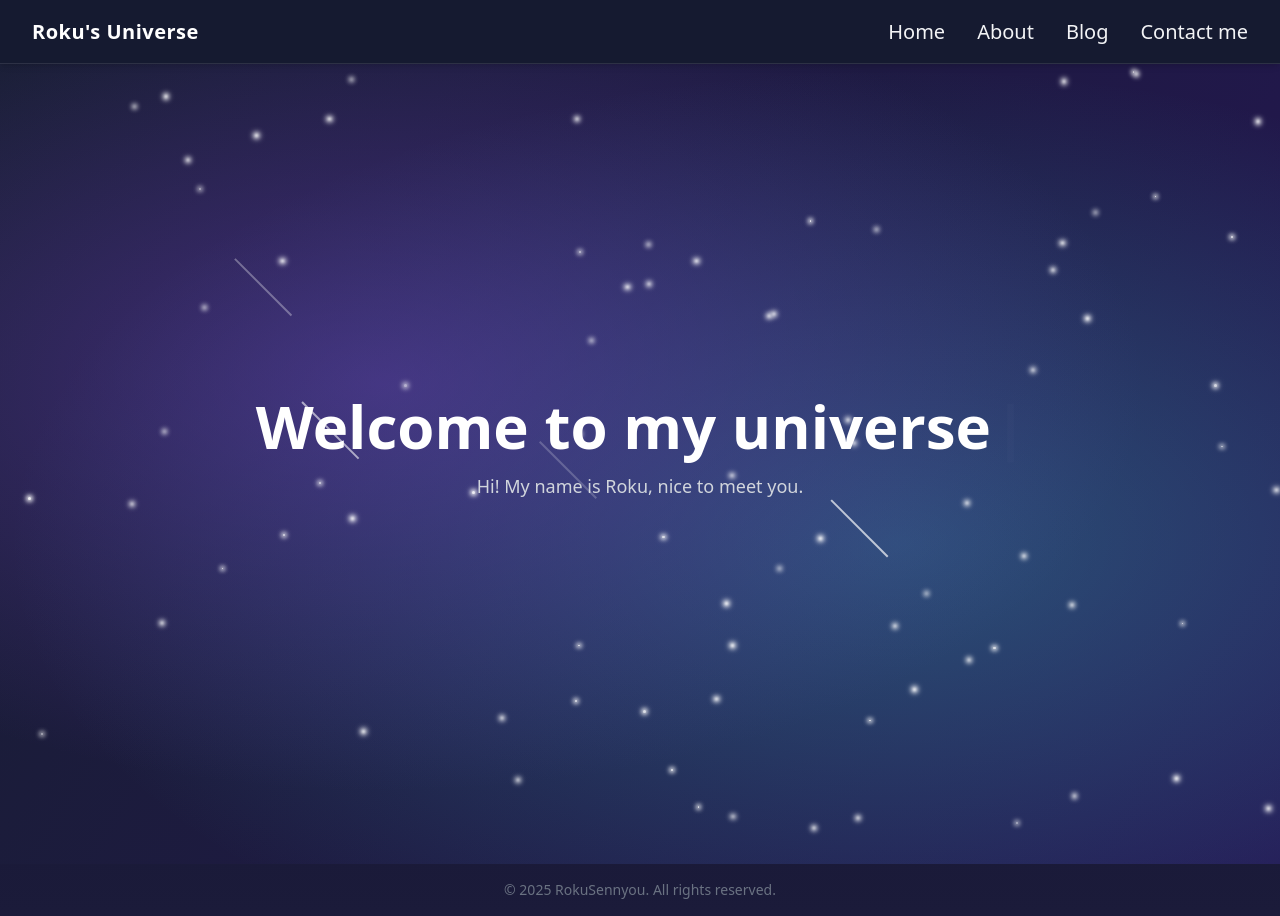
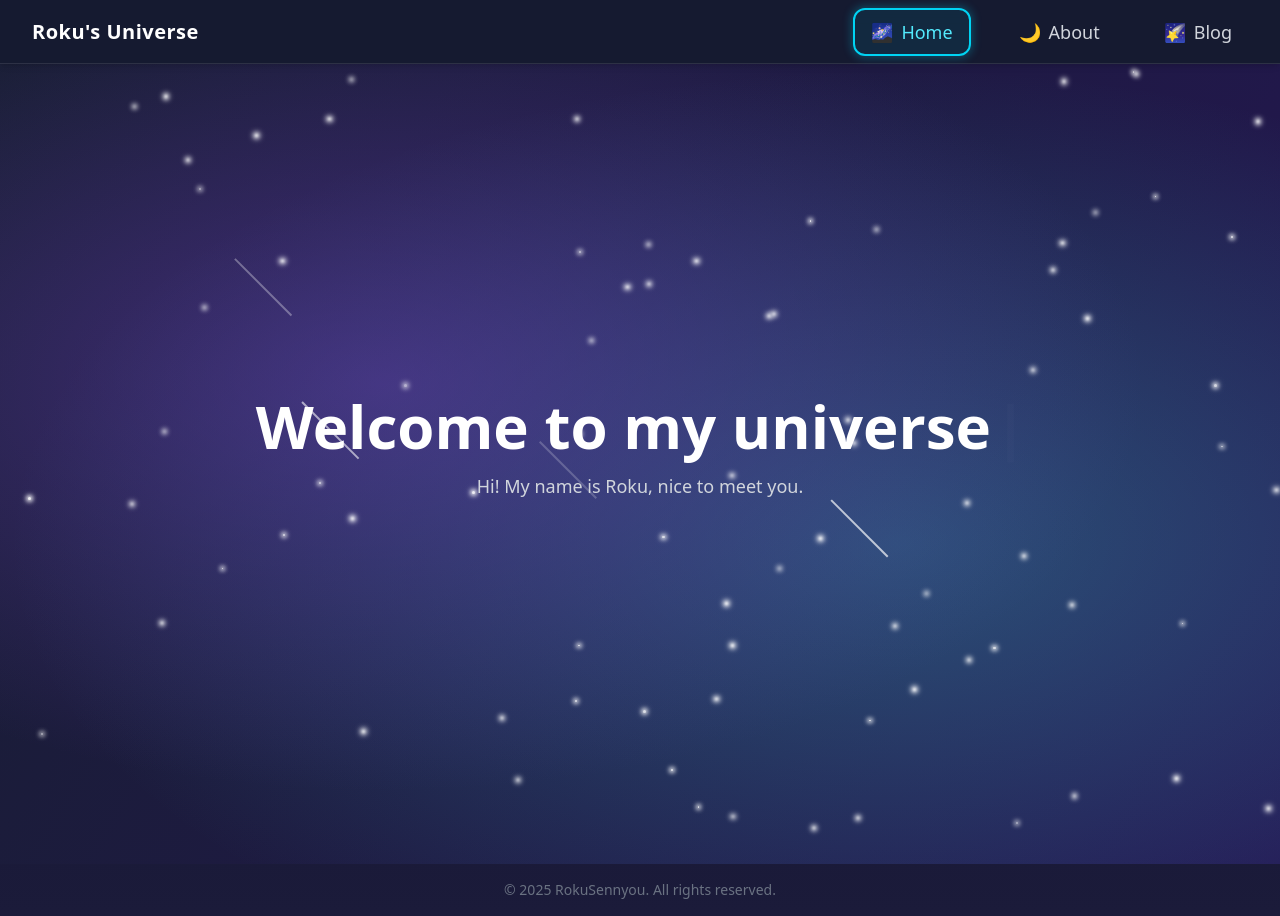
Before and after one commit to RokuSennyou/RokuSennyou.github.io, a Next.js app: page / in a window 1280 px wide. Built offline with nearby package versions, Linux system fonts and the light colour scheme.

Commit message:
feat: make navbar bottom have click effect

```diff
--- a/src/components/Navbar.tsx
+++ b/src/components/Navbar.tsx
@@ -1,8 +1,10 @@
 "use client";
 import { useEffect, useState } from "react";
+import { usePathname } from "next/navigation";
 import Link from "next/link";
 
 export default function Navbar() {
+  const pathname = usePathname();
   const [scrolled, setScrolled] = useState(false);
   const [hovered, setHovered] = useState(false);
 
@@ -29,17 +31,44 @@ export default function Navbar() {
       onMouseEnter={() => setHovered(true)}
       onMouseLeave={() => setHovered(false)}
     >
-
-
     <a href="/" className="font-bold text-white-200 tracking-wide mr-auto select-none">
       Roku&apos;s Universe
     </a>
-      <div className="flex gap-8 font-medium">
-        <Link href="/" className="text-gray-100 hover:text-yellow-200 transition">Home</Link>
-        <Link href="/about" className="text-gray-100 hover:text-yellow-200 transition">About</Link>
-        <Link href="/blog" className="text-gray-100 hover:text-yellow-200 transition">Blog</Link>
-        <Link href="/contact" className="text-gray-100 hover:text-yellow-200 transition">Contact me</Link>
-      </div>
+      <ul className="flex space-x-8 items-center text-lg font-medium">
+        <li>
+          <a
+            href="/"
+            className={`flex items-center gap-2 px-4 py-2 rounded-xl transition
+              ${pathname === "/"
+                ? "border-2 border-cyan-400 bg-cyan-900/30 text-cyan-300 shadow-[0_0_8px_2px_rgba(6,182,212,0.3)]"
+                : "text-gray-300 hover:text-white hover:bg-white/10"}`}
+          >
+            <span role="img" aria-label="Home">🌌</span> Home
+          </a>
+        </li>
+        <li>
+          <a
+            href="/about"
+            className={`flex items-center gap-2 px-4 py-2 rounded-xl transition
+              ${pathname.startsWith("/about")
+                ? "border-2 border-cyan-400 bg-cyan-900/30 text-cyan-300 shadow-[0_0_8px_2px_rgba(6,182,212,0.3)]"
+                : "text-gray-300 hover:text-white hover:bg-white/10"}`}
+          >
+            <span role="img" aria-label="About">🌙</span> About
+          </a>
+        </li>
+        <li>
+          <a
+            href="/blog"
+            className={`flex items-center gap-2 px-4 py-2 rounded-xl transition
+              ${pathname.startsWith("/blog")
+                ? "border-2 border-cyan-400 bg-cyan-900/30 text-cyan-300 shadow-[0_0_8px_2px_rgba(6,182,212,0.3)]"
+                : "text-gray-300 hover:text-white hover:bg-white/10"}`}
+          >
+            <span role="img" aria-label="Blog">🌠</span> Blog
+          </a>
+        </li>
+      </ul>
     </nav>
   );
 }
```
Lines whose indentation alone changed are shown as unchanged.
